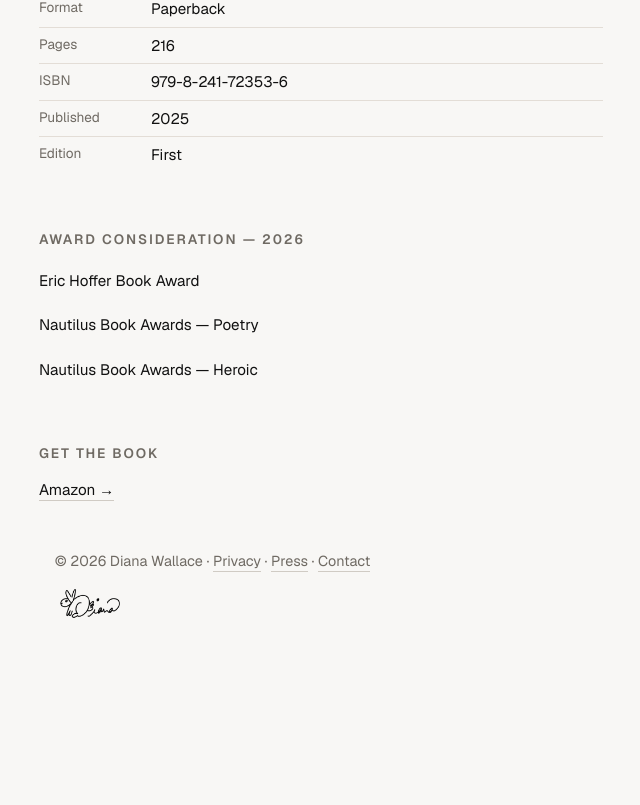
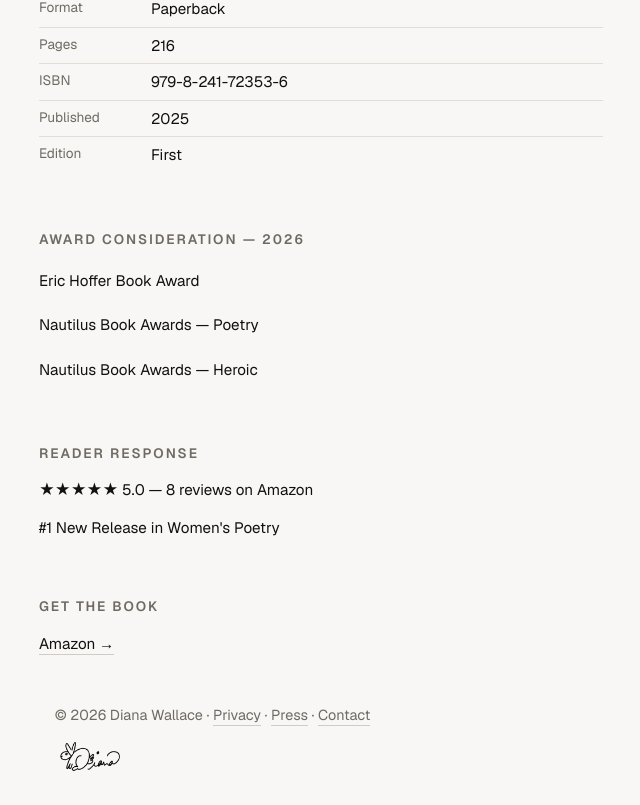
Before and after one commit to triplegoddessdiana/dianawallace.org, a Next.js app: page /books/the-poet-who-forgot-her-name in a window 1280 px wide. Shown: the part 1529-2334 px from the top of the page, without its empty margins (319-959 px from the left). Before the commit the page ends 2181 px from the top, so only its background shows below. Built offline with nearby package versions, Linux system fonts and the light colour scheme.

Commit message:
Add reader response section with Amazon rating and #1 New Release

```diff
--- a/app/books/the-poet-who-forgot-her-name/page.tsx
+++ b/app/books/the-poet-who-forgot-her-name/page.tsx
@@ -134,6 +134,13 @@ export default function PoetPage() {
         </ul>
       </section>
 
+      {/* ── Reader Response ── */}
+      <section className="book-page-section">
+        <h2>Reader Response</h2>
+        <p>★★★★★ 5.0 — 8 reviews on Amazon</p>
+        <p>#1 New Release in Women's Poetry</p>
+      </section>
+
       {/* ── Purchase ── */}
       <section className="book-page-section">
         <h2>Get the Book</h2>
```
